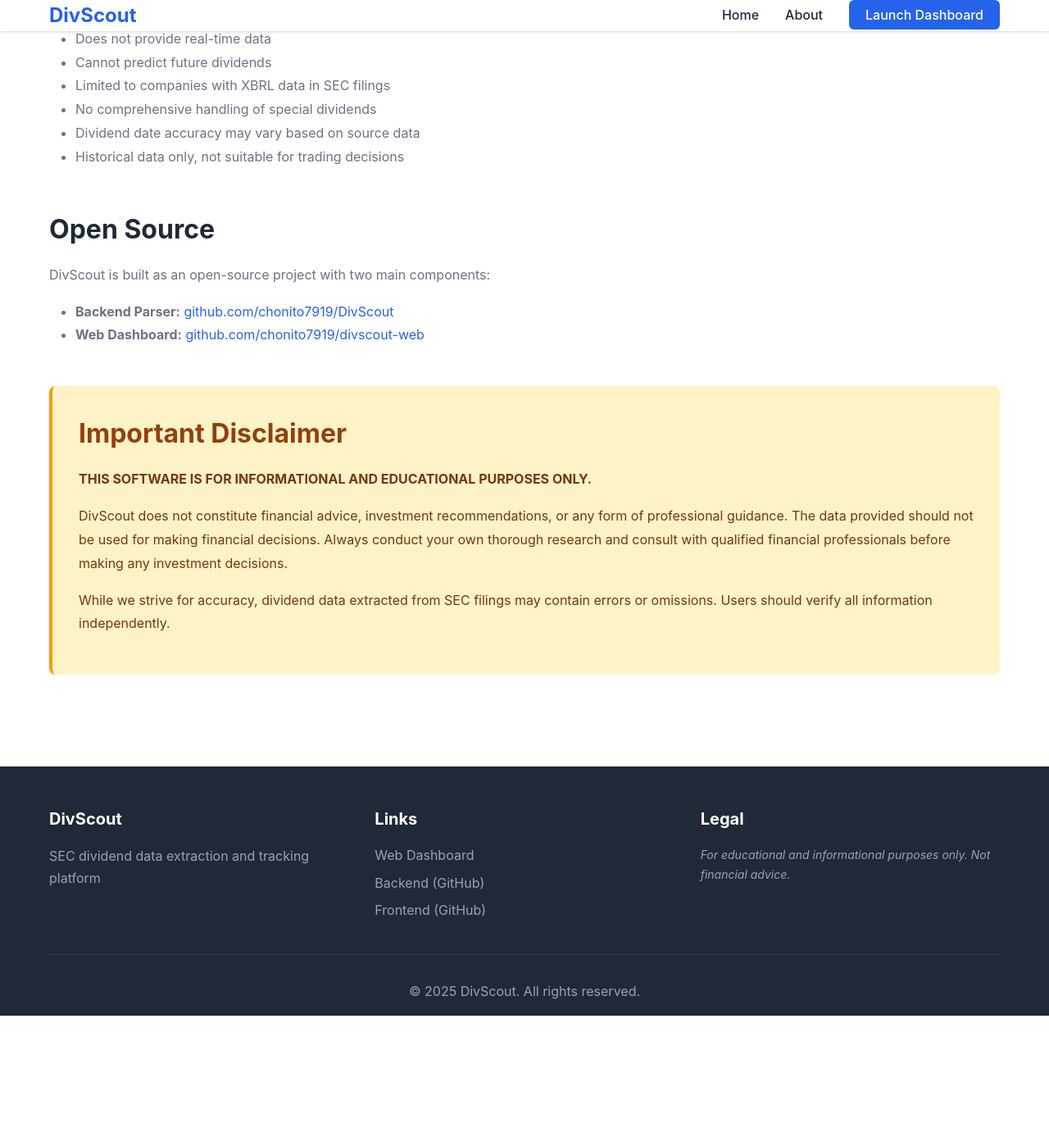
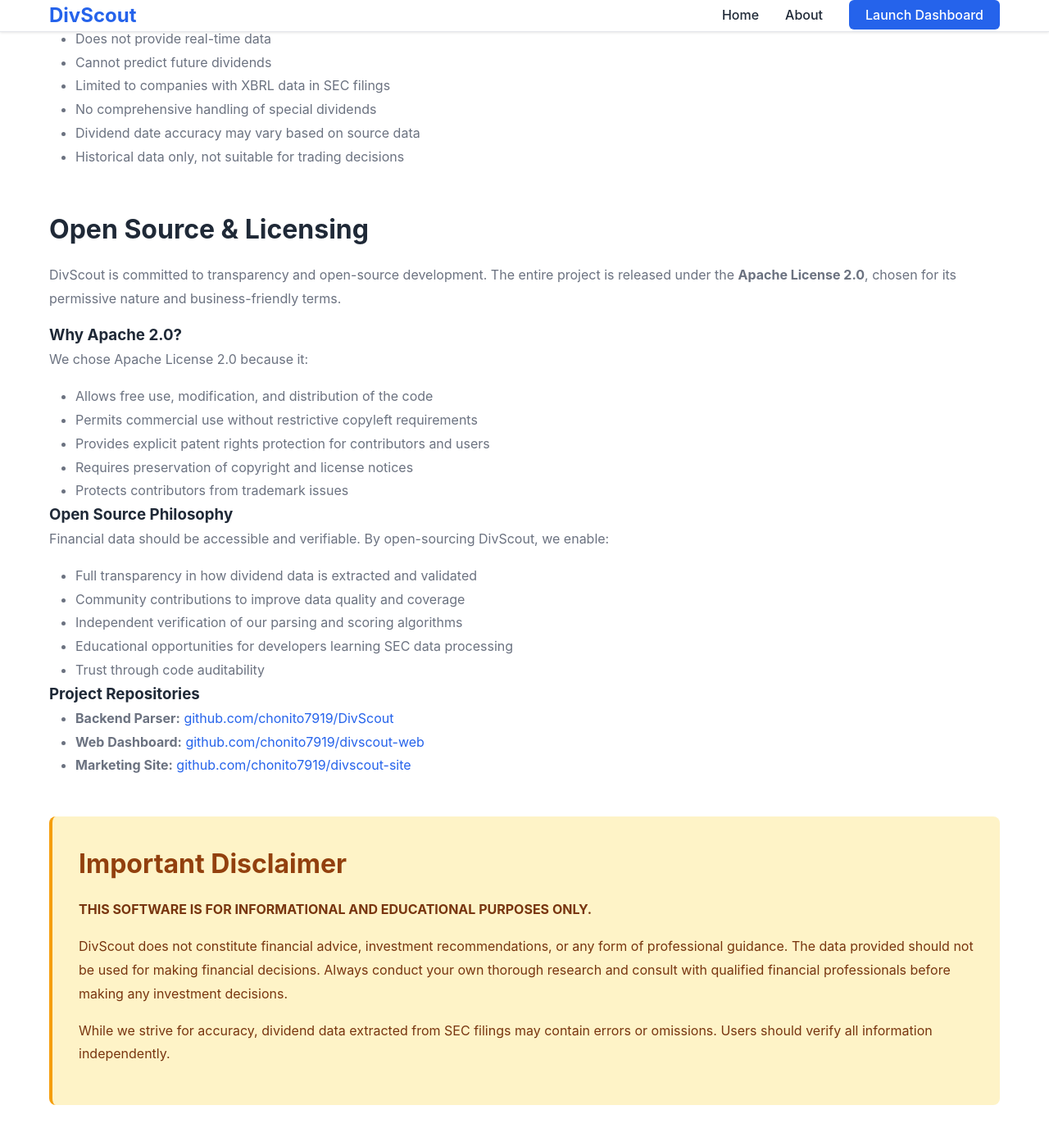
Before and after one commit to chonito7919/divscout-site, a Jekyll site: the page built from public_html/about.html, in a window 1280 px wide and 1400 px high, scrolled down 1505 px. Shown: the top 1387 px of the window at 82% size. Built offline with Jekyll 4.4.1, drawn with Linux system fonts in a browser that asks for light colours; before the commit the page ends 2744 px from its top, so only the background shows below that.

Commit message:
Add Apache 2.0 licensing explanation and site repo to links
- Expanded About page with Apache 2.0 rationale and benefits
- Added open source philosophy section explaining transparency goals
- Listed all three project repositories including this site
- Added site repo to footer links
- Updated README with licensing explanation

```diff
--- a/public_html/_layouts/default.html
+++ b/public_html/_layouts/default.html
@@ -39,6 +39,7 @@
                         <li><a href="https://divscout.app" target="_blank">Web Dashboard</a></li>
                         <li><a href="https://github.com/chonito7919/DivScout" target="_blank">Backend (GitHub)</a></li>
                         <li><a href="https://github.com/chonito7919/divscout-web" target="_blank">Frontend (GitHub)</a></li>
+                        <li><a href="https://github.com/chonito7919/divscout-site" target="_blank">Site (GitHub)</a></li>
                     </ul>
                 </div>
                 <div class="footer-section">
--- a/public_html/about.html
+++ b/public_html/about.html
@@ -67,11 +67,34 @@
         </div>
 
         <div class="about-section">
-            <h2>Open Source</h2>
-            <p>DivScout is built as an open-source project with two main components:</p>
+            <h2>Open Source & Licensing</h2>
+            <p>DivScout is committed to transparency and open-source development. The entire project is released under the <strong>Apache License 2.0</strong>, chosen for its permissive nature and business-friendly terms.</p>
+
+            <h3>Why Apache 2.0?</h3>
+            <p>We chose Apache License 2.0 because it:</p>
+            <ul>
+                <li>Allows free use, modification, and distribution of the code</li>
+                <li>Permits commercial use without restrictive copyleft requirements</li>
+                <li>Provides explicit patent rights protection for contributors and users</li>
+                <li>Requires preservation of copyright and license notices</li>
+                <li>Protects contributors from trademark issues</li>
+            </ul>
+
+            <h3>Open Source Philosophy</h3>
+            <p>Financial data should be accessible and verifiable. By open-sourcing DivScout, we enable:</p>
+            <ul>
+                <li>Full transparency in how dividend data is extracted and validated</li>
+                <li>Community contributions to improve data quality and coverage</li>
+                <li>Independent verification of our parsing and scoring algorithms</li>
+                <li>Educational opportunities for developers learning SEC data processing</li>
+                <li>Trust through code auditability</li>
+            </ul>
+
+            <h3>Project Repositories</h3>
             <ul>
                 <li><strong>Backend Parser:</strong> <a href="https://github.com/chonito7919/DivScout" target="_blank">github.com/chonito7919/DivScout</a></li>
                 <li><strong>Web Dashboard:</strong> <a href="https://github.com/chonito7919/divscout-web" target="_blank">github.com/chonito7919/divscout-web</a></li>
+                <li><strong>Marketing Site:</strong> <a href="https://github.com/chonito7919/divscout-site" target="_blank">github.com/chonito7919/divscout-site</a></li>
             </ul>
         </div>
 
```
Also changed, not shown: README.md.
